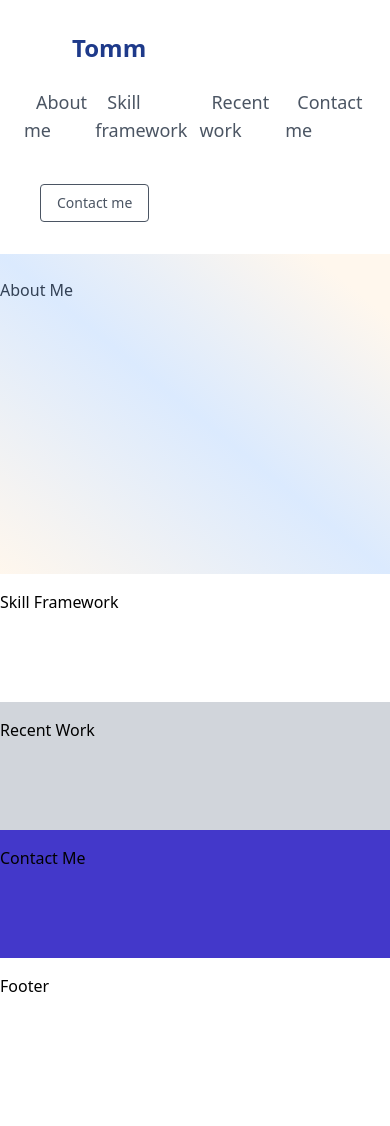
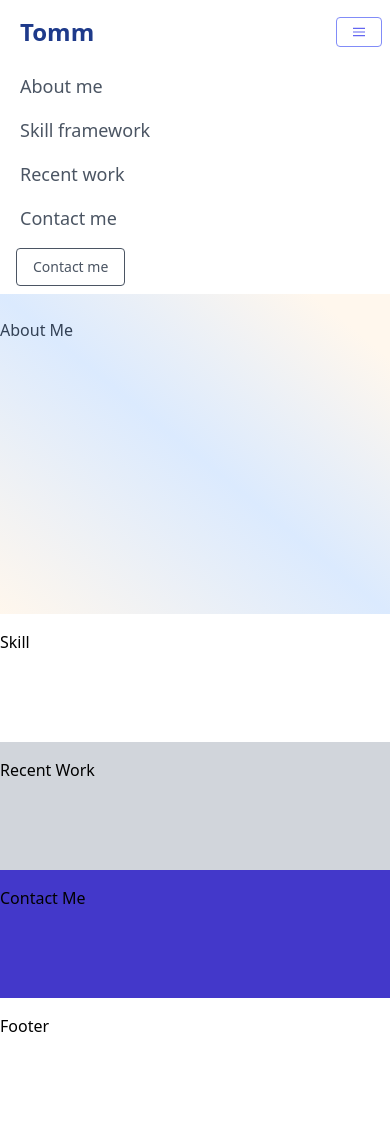
Before and after one commit to thomaseka/WebPortofolio, a website: page public/index.html in a window 390 px wide. Before the commit the page ends 1086 px from the top, so only its background shows below. Drawn offline with Linux system fonts and the light colour scheme.

Commit message:
add - responsive design on navbar

```diff
--- a/public/index.html
+++ b/public/index.html
@@ -1,5 +1,6 @@
 <!DOCTYPE html>
 <html lang="en">
+
 <head>
   <meta charset="UTF-8" />
   <meta name="viewport" content="width=device-width, initial-scale=1.0" />
@@ -9,70 +10,69 @@
   <title>Web Portofolio</title>
   <link rel="stylesheet" href="css/style.css" />
 </head>
+
 <body>
-    <nav class="w-screen p-6 justify-between">
+  <nav class="w-screen p-2 justify-between">
     <section class="flex flex-wrap">
-        <div class="text-2xl mx-12 py-2 font-bold text-blue-900">
+      <div class="text-2xl flex-1 justify-start ml-3 lg:mx-12 py-2 font-bold text-blue-900">
         <!-- <div class="flex flex-shrink-0 mr-6">
               <img src="img/logo.png" class="h-10 w-50 mr-2" />
           </div> //solusi jika menggunakan logo pada bagian ini-->
         <a href="#">Tomm</a>
       </div>
-        <ul
-          class="flex items-center w-full flex-grow lg:flex lg:items-center lg:w-auto"
-        >
+      <div class="flex items-center lg:hidden">
+        <a
+          class="flex items-center px-4 py-2 rounded border border-indigo-400 text-indigo-500 hover:text-indigo-700 hover:border-indigo-700">
+          <svg class="fill-current h-3 w-3" viewBox="0 0 20 20" xmlns="http://www.w3.org/2000/svg">
+            <title>Menu</title>
+            <path d="M0 3h20v2H0V3zm0 6h20v2H0V9zm0 6h20v2H0v-2z" />
+          </svg>
+        </a>
+      </div>
+      <ul class="block items-center w-full flex-grow lg:flex lg:items-center lg:w-auto">
         <li class="block mt-4 lg:inline-block lg:mt-0">
-            <a
-              href="#about"
-              class="text-gray-600 hover:text-gray-900 text-lg rounded-md px-3 py-2 font-medium"
-              >About me</a
-            >
+          <a href="#about" class="text-gray-600 hover:text-gray-900 text-lg rounded-md px-3 py-2 font-medium">
+            About me
+          </a>
         </li>
         <li class="block mt-4 lg:inline-block lg:mt-0">
-            <a
-              href="#skill"
-              class="text-gray-600 hover:text-gray-900 text-lg rounded-md px-3 py-2 font-medium"
-              >Skill framework</a
-            >
+          <a href="#skill" class="text-gray-600 hover:text-gray-900 text-lg rounded-md px-3 py-2 font-medium">
+            Skill framework
+          </a>
         </li>
         <li class="block mt-4 lg:inline-block lg:mt-0">
-            <a
-              href="#recent"
-              class="text-gray-600 hover:text-gray-900 text-lg rounded-md px-3 py-2 font-medium"
-              >Recent work</a
-            >
+          <a href="#recent" class="text-gray-600 hover:text-gray-900 text-lg rounded-md px-3 py-2 font-medium">
+            Recent work
+          </a>
         </li>
         <li class="block mt-4 lg:inline-block lg:mt-0">
-            <a
-              href="#contact"
-              class="text-gray-600 hover:text-gray-900 text-lg rounded-md px-3 py-2 font-medium"
-              >Contact me</a
-            >
+          <a href="#contact" class="text-gray-600 hover:text-gray-900 text-lg rounded-md px-3 py-2 font-medium">
+            Contact me
+          </a>
         </li>
       </ul>
-        <div class="inline-block px-4 py-2 mt-4 lg:mt-0">
+      <div class="inline-block px-2 lg:py-2 lg:mt-0">
         <button
-            class="justify-self-end inline-block text-sm px-4 py-2 rounded text-gray-600 border border-gray-600 hover:border-transparent hover:text-white hover:bg-indigo-700 mt-4 lg:mt-0"
-          >
+          class="justify-self-end inline-block text-sm px-4 py-2 rounded text-gray-600 border border-gray-600 hover:border-transparent hover:text-white hover:bg-indigo-700 mt-4 lg:mt-0">
           Contact me
         </button>
       </div>
     </section>
   </nav>
-    <section
-      class="w-screen mx-auto py-6 h-80 bg-gradient-to-bl from-orange-50 from-10% via-blue-100 via-50% to-orange-50 to-100% text-slate-700"
-    >
+  <section id="about"
+    class="w-screen mx-auto py-6 h-80 bg-gradient-to-bl from-orange-50 from-10% via-blue-100 via-50% to-orange-50 to-100% text-slate-700">
     About Me
   </section>
-    <section class="w-screen mx-auto py-4 bg-white h-32">
-      Skill Framework
+  <section id="skill" class="w-screen mx-auto py-4 bg-white h-32">
+    Skill
   </section>
-    <section class="w-screen mx-auto py-4 bg-gray-300 h-32">
+  <section id="recent" class="w-screen mx-auto py-4 bg-gray-300 h-32">
     Recent Work
   </section>
-    <section class="w-screen mx-auto py-4 bg-indigo-700 h-32">
+  <section id="contact" class="w-screen mx-auto py-4 bg-indigo-700 h-32">
     Contact Me
   </section>
   <footer class="w-screen mx-auto py-4 bg-white h-32">Footer</footer>
 </body>
+
 </html>
```
Also changed, not shown: public/css/style.css. Lines whose indentation alone changed are shown as unchanged.
